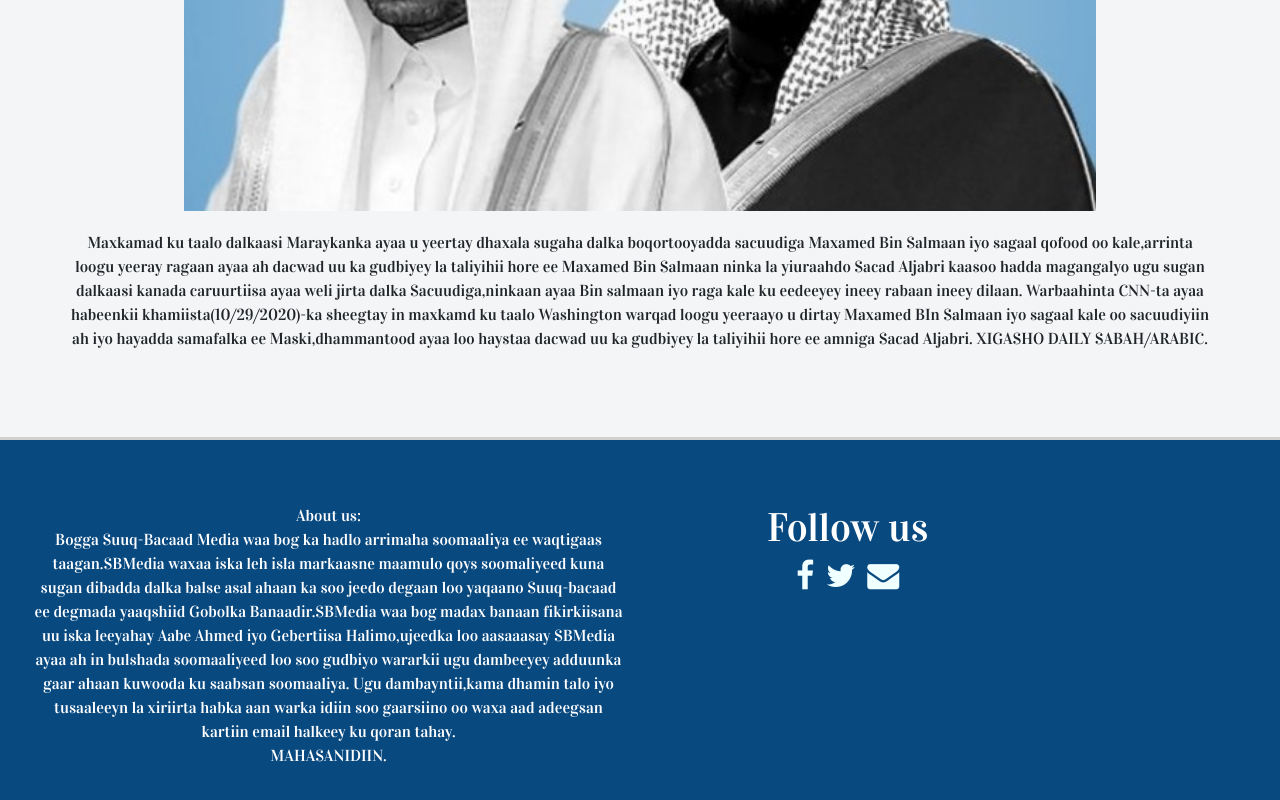
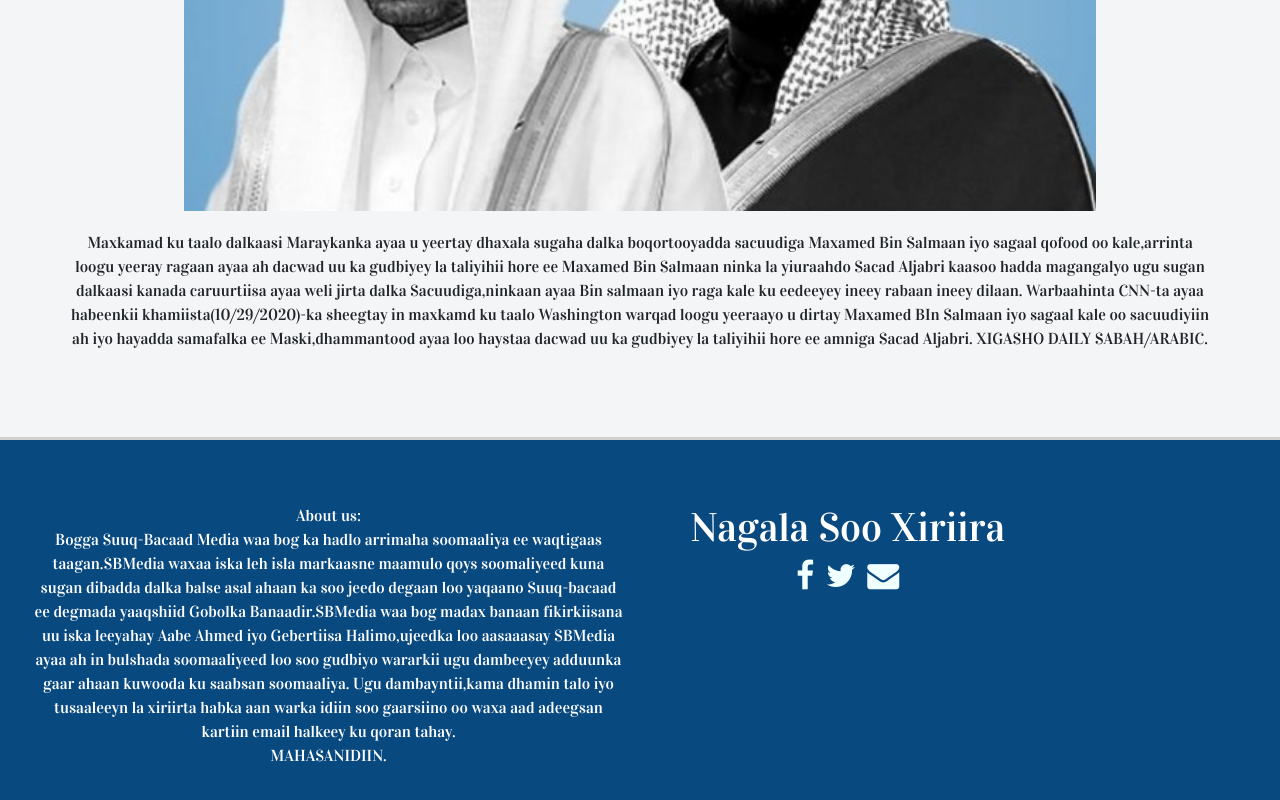
Before and after one commit to halimawiish/halimawiish.github.io, a plain HTML site: page caarab.html in a window 1280 px wide. Shown: the part 3793-4593 px from the top of the page. Drawn offline with nearby package versions, Linux system fonts and the light colour scheme.

Commit message:
commit-5

```diff
--- a/caarab.html
+++ b/caarab.html
@@ -97,7 +97,7 @@
                   </p>
                 </div>
                 <div class="col-sm-4">
-                    <h1> Follow us</h1>
+                    <h1> Nagala Soo Xiriira </h1>
                     <ul class="list-unstyled list-inline social text-center">
                         <li class="list-inline-item"><a href="https://www.facebook.com/profile.php?id=100003094919613"><i class="fa fa-facebook fa-2x"></i></a></li>
                         <li class="list-inline-item"><a href="https://twitter.com/adeerka90"><i class="fa fa-twitter fa-2x"></i></a></li>
```
Also changed, not shown: index.html (+1 -1 lines), warar.html (+1 -1 lines).
